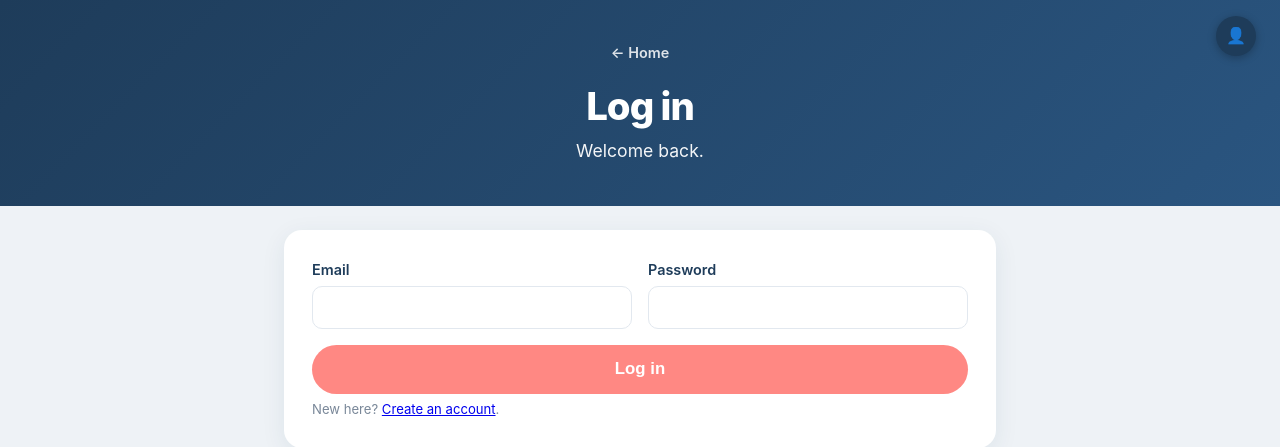
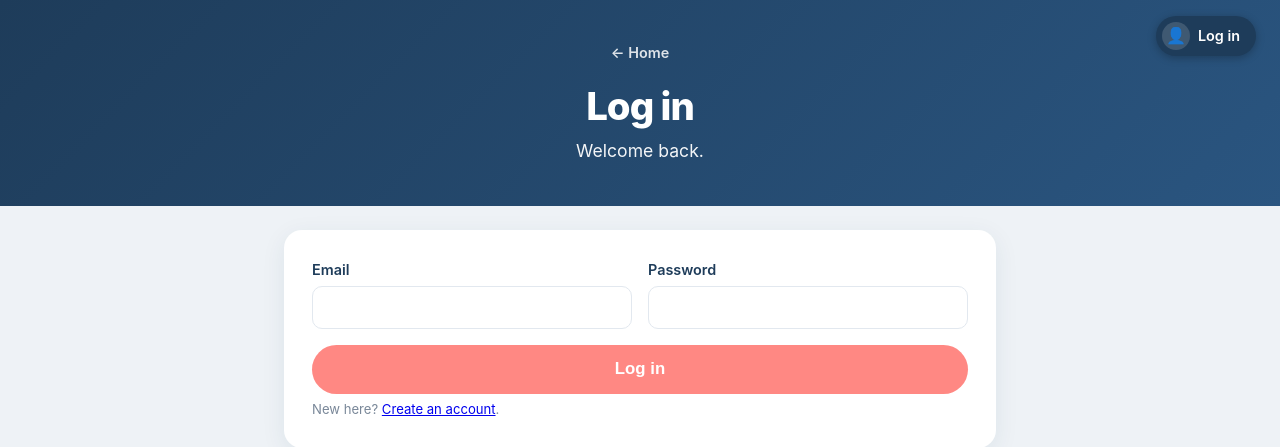
Before and after one commit to yingyulam/travel-with-tots, a Flask app: page /login in a window 1280 px wide. Shown: the top 447 px of the page. Run offline with Flask 3, Linux system fonts and the light colour scheme.

Commit message:
Make the logged-out login button clearer and document the nav feature
Show a 'Log in' pill with an icon instead of a bare icon, so it's
obvious clicking it leads to sign-in. Also document the sidebar and
avatar/login-status navigation in the README

```diff
--- a/static/nav.css
+++ b/static/nav.css
@@ -42,6 +42,38 @@
   height: 100%;
   object-fit: cover;
   border-radius: 50%;
+}
+
+.twt-login-link {
+  display: flex;
+  align-items: center;
+  gap: 8px;
+  padding: 6px 16px 6px 6px;
+  border-radius: 999px;
+  background: var(--nav-navy);
+  color: #fff;
+  text-decoration: none;
+  font-weight: 600;
+  font-size: 0.9rem;
+  font-family: -apple-system, "Segoe UI", Roboto, Helvetica, Arial, sans-serif;
+  box-shadow: 0 2px 8px rgba(0, 0, 0, 0.25);
+  transition: background 0.15s ease, transform 0.15s ease;
+}
+
+.twt-login-link:hover {
+  background: var(--nav-navy-light);
+  transform: translateY(-1px);
+}
+
+.twt-login-icon {
+  width: 28px;
+  height: 28px;
+  border-radius: 50%;
+  display: flex;
+  align-items: center;
+  justify-content: center;
+  background: rgba(255, 255, 255, 0.15);
+  font-size: 1rem;
 }
 
 .twt-sidebar-toggle {
--- a/templates/_nav.html
+++ b/templates/_nav.html
@@ -6,8 +6,9 @@
     <span class="twt-avatar"><span class="twt-avatar-initial">{{ initial }}</span></span>
   </a>
   {% else %}
-  <a class="twt-avatar-link" href="{{ url_for('login') }}" aria-label="Log in">
-    <span class="twt-avatar">👤</span>
+  <a class="twt-login-link" href="{{ url_for('login') }}">
+    <span class="twt-login-icon">👤</span>
+    <span class="twt-login-text">Log in</span>
   </a>
   {% endif %}
 </div>
```
Also changed, not shown: README.md.
